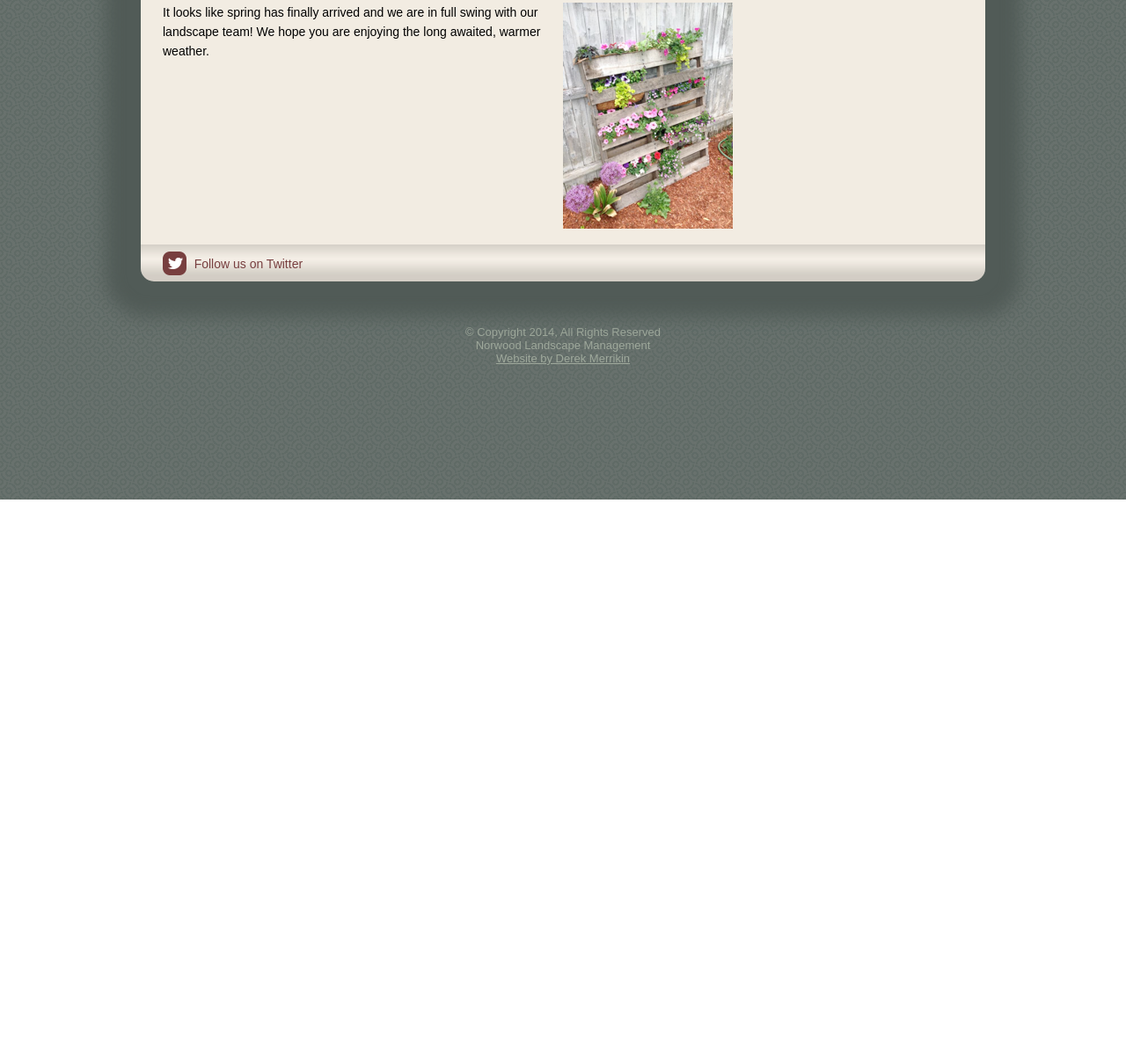
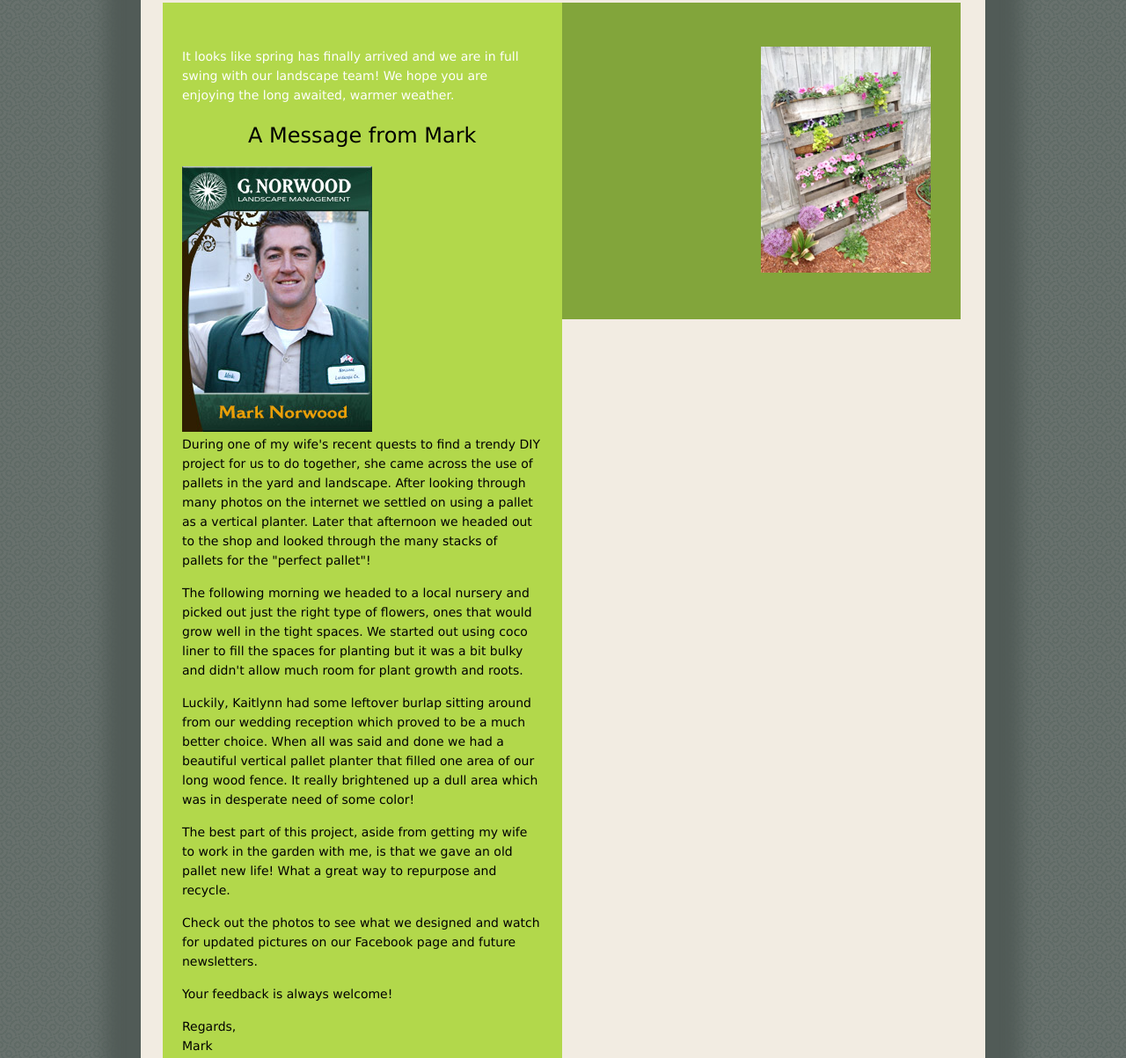
Before and after one commit to dsmerrikin/nlm, a plain HTML site: page newsletters.html in a window 1280 px wide. Shown: the part 232-1435 px from the top of the page at 88% size. Before the commit the page ends 800 px from the top, so only its background shows below. Drawn offline with Linux system fonts and the light colour scheme.

Commit message:
added text content and two images
Added text content, two images, and partial styling for the content and
images.

```diff
--- a/css/main.css
+++ b/css/main.css
@@ -109,7 +109,7 @@ nav li.active a:hover {
     cursor: default;
 }
 .col-6 {
-    width:50%;
+    width:45%;
     float:left;
 }
 .clearfix:after {
@@ -125,6 +125,13 @@ nav li.active a:hover {
 * html .clearfix { height: 1%; }
 .clearfix { display: block; }
 /* close commented backslash hack */
+/****** COLOR CLASSES ************/
+/* BG */
+.lightGreen {background-color:#b2d84b;}
+.darkGreen {background-color:#82a53b;}
+/* TEXT COLOR */
+.text-white {color:#fff;}
+/****** COLOR CLASSES END ********/
 .nav_bottom {
     background: none repeat scroll 0 0 #3A2524;
     clear: both;
@@ -150,6 +157,12 @@ nav li.active a:hover {
     line-height: 40px;
     margin: 0 0 15px;
     text-shadow: 1px 1px 5px #D6B518;
+}
+#content h3 {
+    font-size:24px;
+    line-height:40px;
+    margin:0 0 15px;
+    text-align: center;
 }
 #content p {
     font-weight: normal;
@@ -447,3 +460,6 @@ label {
 }
 #contactForm input {float:left !important;}
 #contactForm input#submit {float:right !important;}
+.newsletters {font-family:Verdana, "English: USA",arial,tahoma,geneva,sans-serif;}
+.newsletters .col-6 {padding:50px 22px;}
+.newsletters .col-6 .margin-left-50 {margin-left:50%;}
--- a/newsletters.html
+++ b/newsletters.html
@@ -40,14 +40,23 @@
 		<div style="clear:both;"></div>
 		<div id="banner"></div>
 		<div id="content-wrapper">
-			<div id="content">
+			<div id="content" class="newsletters">
 				<h2>Newsletters</h2>
 				<!-- <img src="images/pallet_trellis.png" alt="Pallet Trellis"> -->
-				<div class="col-6 lightGreen ">
-					<p>It looks like spring has finally arrived and we are in full swing with our landscape team! We hope you are enjoying the long awaited, warmer weather.</p>
+				<div class="col-6 lightGreen">
+					<p class="text-white">It looks like spring has finally arrived and we are in full swing with our landscape team! We hope you are enjoying the long awaited, warmer weather.</p>
+					<h3>A Message from Mark</h3>
+					<img src="images/team_member_mark.jpg" alt="Mark Norwood">
+					<p>During one of my wife's recent quests to find a trendy DIY project for us to do together, she came across the use of pallets in the yard and landscape. After looking through many photos on the internet we settled on using a pallet as a vertical planter. Later that afternoon we headed out to the shop and looked through the many stacks of pallets for the "perfect pallet"!</p>
+					<p>The following morning we headed to a local nursery and picked out just the right type of flowers, ones that would grow well in the tight spaces. We started out using coco liner to fill the spaces for planting but it was a bit bulky and didn't allow much room for plant growth and roots.</p>
+					<p>Luckily, Kaitlynn had some leftover burlap sitting around from our wedding reception which proved to be a much better choice. When all was said and done we had a beautiful vertical pallet planter that filled one area of our long wood fence. It really brightened up a dull area which was in desperate need of some color!</p>
+					<p>The best part of this project, aside from getting my wife to work in the garden with me, is that we gave an old pallet new life! What a great way to repurpose and recycle.</p>
+					<p>Check out the photos to see what we designed and watch for updated pictures on our Facebook page and future newsletters.</p>
+					<p>Your feedback is always welcome!</p>
+					<p>Regards,<br><b>Mark</b></p>
 				</div>
 				<div class="col-6 pull-left darkGreen">
-					<img src="images/pallet_trellis_sm.png" alt="Small Pallet Trellis">
+					<img src="images/pallet_trellis_sm.png" alt="Small Pallet Trellis" class="margin-left-50">
 				</div>
 				<div class="clearfix"></div>
 
```
